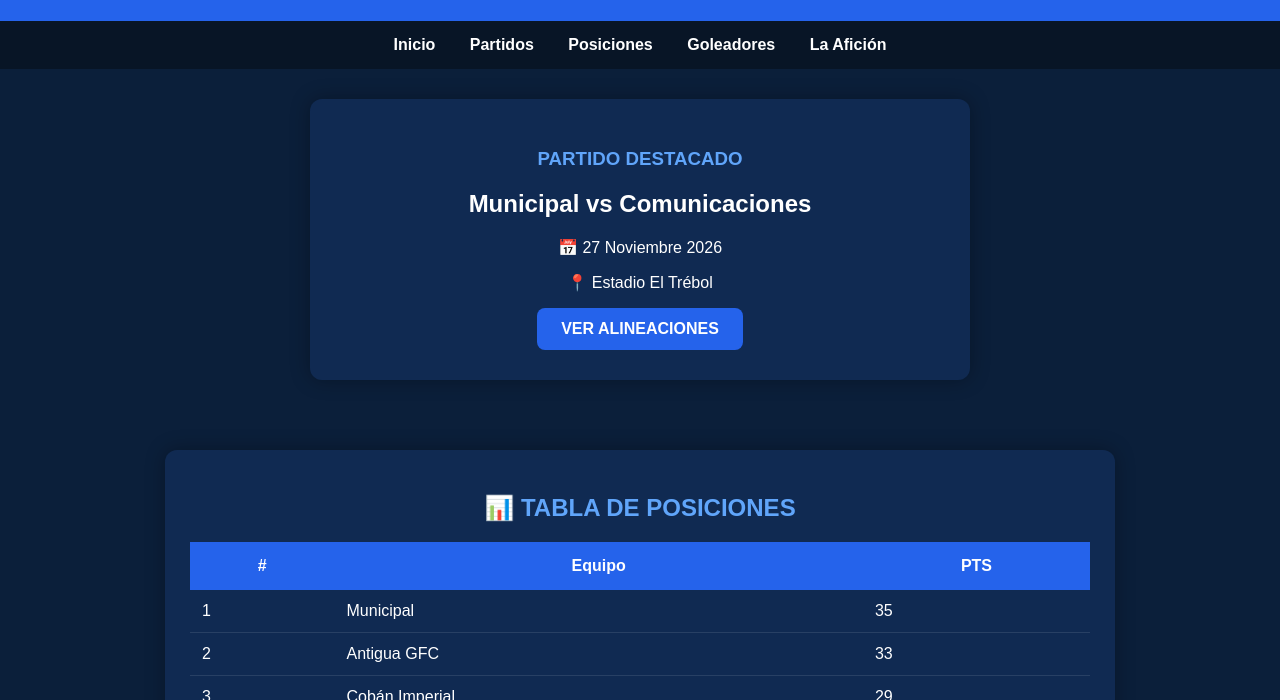
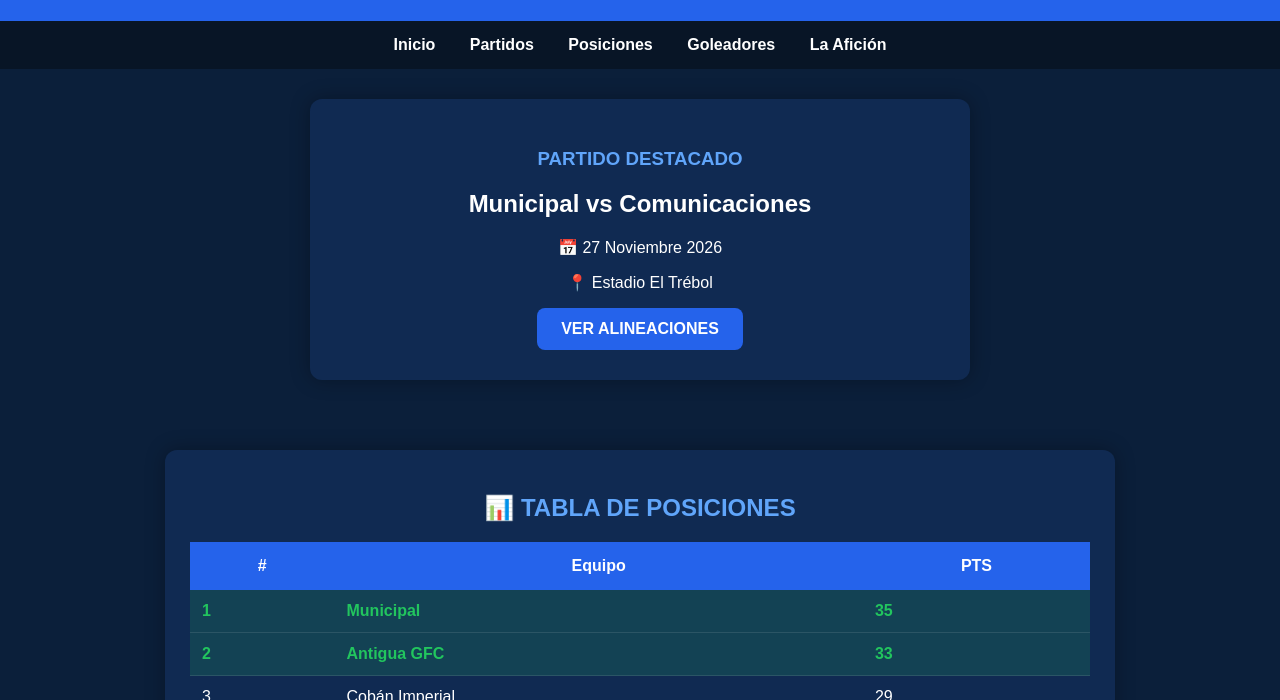
Before and after one commit to ligaazul0-droid/LIGA-AZUL, a plain HTML site: page index.html in a window 1280 px wide. Shown: the part 100-800 px from the top of the page. Drawn offline with Linux system fonts and the light colour scheme.

Commit message:
Update style.css

```diff
--- a/style.css
+++ b/style.css
@@ -106,3 +106,11 @@ tr:hover{
     color:#FFD700;
     font-weight:bold;
 }
+.semifinal{
+    background:rgba(34,197,94,.15);
+}
+
+.semifinal td{
+    color:#22C55E;
+    font-weight:bold;
+}
```
